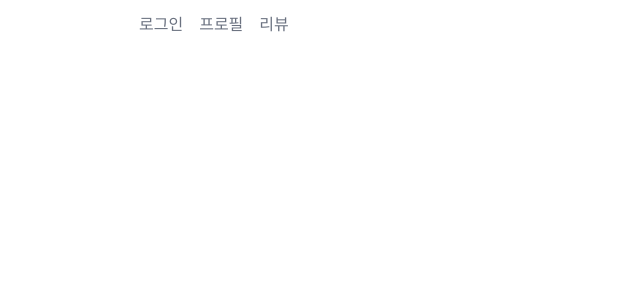
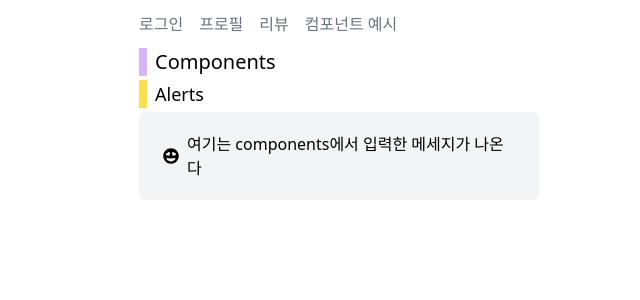
Before and after one commit to BACKHAERANI/myproj-react, a React (Create React App) app: page /examples/components in a window 1280 px wide. Before the commit this address had no page. Shown: the top 300 px of the page, without its empty margins (301-941 px from the left). Built offline with nearby package versions, Linux system fonts and the light colour scheme.

Commit message:
Alert 컴포넌트 개발 예시 추가 (icon, colorCode)

```diff
--- a/src/App.js
+++ b/src/App.js
@@ -4,6 +4,7 @@ import ReviewList from 'pages/reviews/ReviewList';
 import { Route, Routes, Navigate } from 'react-router-dom';
 import TopNav from 'components/TopNav';
 import 'App.css';
+import Components from 'pages/examples/Components';
 
 function App() {
   return (
@@ -14,6 +15,7 @@ function App() {
         <Route path="/accounts/login" element={<Login />} />
         <Route path="/accounts/profile" element={<Profile />} />
         <Route path="/reviews/" element={<ReviewList />} />
+        <Route path="/examples/components/" element={<Components />} />
       </Routes>
     </div>
   );
--- /dev/null
+++ b/src/components/Alert.jsx
@@ -0,0 +1,36 @@
+//https://tailwind-elements.com/docs/standard/components/alerts/
+import Info from './icons/Info';
+import Check from './icons/Check';
+import Ex from './icons/Ex';
+import Warning from './icons/Warning';
+import Heartlight from './icons/Heartlight';
+
+const MAPPING = {
+  info: ['blue', <Info />],
+  check: ['green', <Check />],
+  ex: ['red', <Ex />],
+  warning: ['yellow', <Warning />],
+  Heartlight: ['gray', <Heartlight />],
+};
+
+function Alert({ type, message }) {
+  const [colorCode, icon] = MAPPING[type];
+
+  return (
+    <div
+      className={`bg-${colorCode}-100 rounded-lg py-5 px-6 mb-3 text-base text-${colorCode}-700 inline-flex items-center w-full`}
+      role="alert"
+    >
+      <span className="mr-2">{icon}</span>
+      {message}
+    </div>
+  );
+}
+
+function Cheat() {
+  return (
+    <div className="bg-blue-100 text-blue-700 bg-green-100 text-green-700" />
+  );
+}
+
+export default Alert;
--- a/src/components/TopNav.jsx
+++ b/src/components/TopNav.jsx
@@ -12,6 +12,9 @@ function TopNav() {
         </li>
         <li>
           <MyLink to="/reviews/">리뷰</MyLink>
+        </li>
+        <li>
+          <MyLink to="/examples/components/">컴포넌트 예시</MyLink>
         </li>
       </ul>
     </div>
--- /dev/null
+++ b/src/components/icons/Check.jsx
@@ -0,0 +1,21 @@
+function Check() {
+  return (
+    <svg
+      aria-hidden="true"
+      focusable="false"
+      data-prefix="fas"
+      data-icon="check-circle"
+      className="w-4 h-4 fill-current"
+      role="img"
+      xmlns="http://www.w3.org/2000/svg"
+      viewBox="0 0 512 512"
+    >
+      <path
+        fill="currentColor"
+        d="M504 256c0 136.967-111.033 248-248 248S8 392.967 8 256 119.033 8 256 8s248 111.033 248 248zM227.314 387.314l184-184c6.248-6.248 6.248-16.379 0-22.627l-22.627-22.627c-6.248-6.249-16.379-6.249-22.628 0L216 308.118l-70.059-70.059c-6.248-6.248-16.379-6.248-22.628 0l-22.627 22.627c-6.248 6.248-6.248 16.379 0 22.627l104 104c6.249 6.249 16.379 6.249 22.628.001z"
+      ></path>
+    </svg>
+  );
+}
+
+export default Check;
--- /dev/null
+++ b/src/components/icons/Ex.jsx
@@ -0,0 +1,21 @@
+function Ex() {
+  return (
+    <svg
+      aria-hidden="true"
+      focusable="false"
+      data-prefix="fas"
+      data-icon="times-circle"
+      className="w-4 h-4 mr-2 fill-current"
+      role="img"
+      xmlns="http://www.w3.org/2000/svg"
+      viewBox="0 0 512 512"
+    >
+      <path
+        fill="currentColor"
+        d="M256 8C119 8 8 119 8 256s111 248 248 248 248-111 248-248S393 8 256 8zm121.6 313.1c4.7 4.7 4.7 12.3 0 17L338 377.6c-4.7 4.7-12.3 4.7-17 0L256 312l-65.1 65.6c-4.7 4.7-12.3 4.7-17 0L134.4 338c-4.7-4.7-4.7-12.3 0-17l65.6-65-65.6-65.1c-4.7-4.7-4.7-12.3 0-17l39.6-39.6c4.7-4.7 12.3-4.7 17 0l65 65.7 65.1-65.6c4.7-4.7 12.3-4.7 17 0l39.6 39.6c4.7 4.7 4.7 12.3 0 17L312 256l65.6 65.1z"
+      ></path>
+    </svg>
+  );
+}
+
+export default Ex;
--- /dev/null
+++ b/src/components/icons/Heartlight.jsx
@@ -0,0 +1,21 @@
+function Heartlight() {
+  return (
+    <svg
+      aria-hidden="true"
+      focusable="false"
+      data-prefix="fas"
+      data-icon="grin-hearts"
+      className="w-4 h-4 fill-current"
+      role="img"
+      xmlns="http://www.w3.org/2000/svg"
+      viewBox="0 0 496 512"
+    >
+      <path
+        fill="currentColor"
+        d="M248 8C111 8 0 119 0 256s111 248 248 248 248-111 248-248S385 8 248 8zM90.4 183.6c6.7-17.6 26.7-26.7 44.9-21.9l7.1 1.9 2-7.1c5-18.1 22.8-30.9 41.5-27.9 21.4 3.4 34.4 24.2 28.8 44.5L195.3 243c-1.2 4.5-5.9 7.2-10.5 6l-70.2-18.2c-20.4-5.4-31.9-27-24.2-47.2zM248 432c-60.6 0-134.5-38.3-143.8-93.3-2-11.8 9.2-21.5 20.7-17.9C155.1 330.5 200 336 248 336s92.9-5.5 123.1-15.2c11.4-3.6 22.6 6.1 20.7 17.9-9.3 55-83.2 93.3-143.8 93.3zm133.4-201.3l-70.2 18.2c-4.5 1.2-9.2-1.5-10.5-6L281.3 173c-5.6-20.3 7.4-41.1 28.8-44.5 18.6-3 36.4 9.8 41.5 27.9l2 7.1 7.1-1.9c18.2-4.7 38.2 4.3 44.9 21.9 7.7 20.3-3.8 41.9-24.2 47.2z"
+      ></path>
+    </svg>
+  );
+}
+
+export default Heartlight;
--- /dev/null
+++ b/src/components/icons/Info.jsx
@@ -0,0 +1,21 @@
+function Info() {
+  return (
+    <svg
+      aria-hidden="true"
+      focusable="false"
+      data-prefix="fas"
+      data-icon="info-circle"
+      className="w-4 h-4 fill-current"
+      role="img"
+      xmlns="http://www.w3.org/2000/svg"
+      viewBox="0 0 512 512"
+    >
+      <path
+        fill="currentColor"
+        d="M256 8C119.043 8 8 119.083 8 256c0 136.997 111.043 248 248 248s248-111.003 248-248C504 119.083 392.957 8 256 8zm0 110c23.196 0 42 18.804 42 42s-18.804 42-42 42-42-18.804-42-42 18.804-42 42-42zm56 254c0 6.627-5.373 12-12 12h-88c-6.627 0-12-5.373-12-12v-24c0-6.627 5.373-12 12-12h12v-64h-12c-6.627 0-12-5.373-12-12v-24c0-6.627 5.373-12 12-12h64c6.627 0 12 5.373 12 12v100h12c6.627 0 12 5.373 12 12v24z"
+      ></path>
+    </svg>
+  );
+}
+
+export default Info;
--- /dev/null
+++ b/src/components/icons/Warning.jsx
@@ -0,0 +1,21 @@
+function Warning() {
+  return (
+    <svg
+      aria-hidden="true"
+      focusable="false"
+      data-prefix="fas"
+      data-icon="exclamation-triangle"
+      className="w-4 h-4 fill-current"
+      role="img"
+      xmlns="http://www.w3.org/2000/svg"
+      viewBox="0 0 576 512"
+    >
+      <path
+        fill="currentColor"
+        d="M569.517 440.013C587.975 472.007 564.806 512 527.94 512H48.054c-36.937 0-59.999-40.055-41.577-71.987L246.423 23.985c18.467-32.009 64.72-31.951 83.154 0l239.94 416.028zM288 354c-25.405 0-46 20.595-46 46s20.595 46 46 46 46-20.595 46-46-20.595-46-46-46zm-43.673-165.346l7.418 136c.347 6.364 5.609 11.346 11.982 11.346h48.546c6.373 0 11.635-4.982 11.982-11.346l7.418-136c.375-6.874-5.098-12.654-11.982-12.654h-63.383c-6.884 0-12.356 5.78-11.981 12.654z"
+      ></path>
+    </svg>
+  );
+}
+
+export default Warning;
--- /dev/null
+++ b/src/pages/examples/Components.jsx
@@ -0,0 +1,18 @@
+import Alert from 'components/Alert';
+
+function Components() {
+  return (
+    <div>
+      <h2 className="text-xl border-l-8 border-purple-300 pl-2 mb-1">
+        Components
+      </h2>
+      <h3 className="text-lg border-l-8 border-yellow-300 pl-2 mb-1">Alerts</h3>
+      <Alert
+        type="Heartlight"
+        message="여기는 components에서 입력한 메세지가 나온다"
+      />
+    </div>
+  );
+}
+
+export default Components;
```
